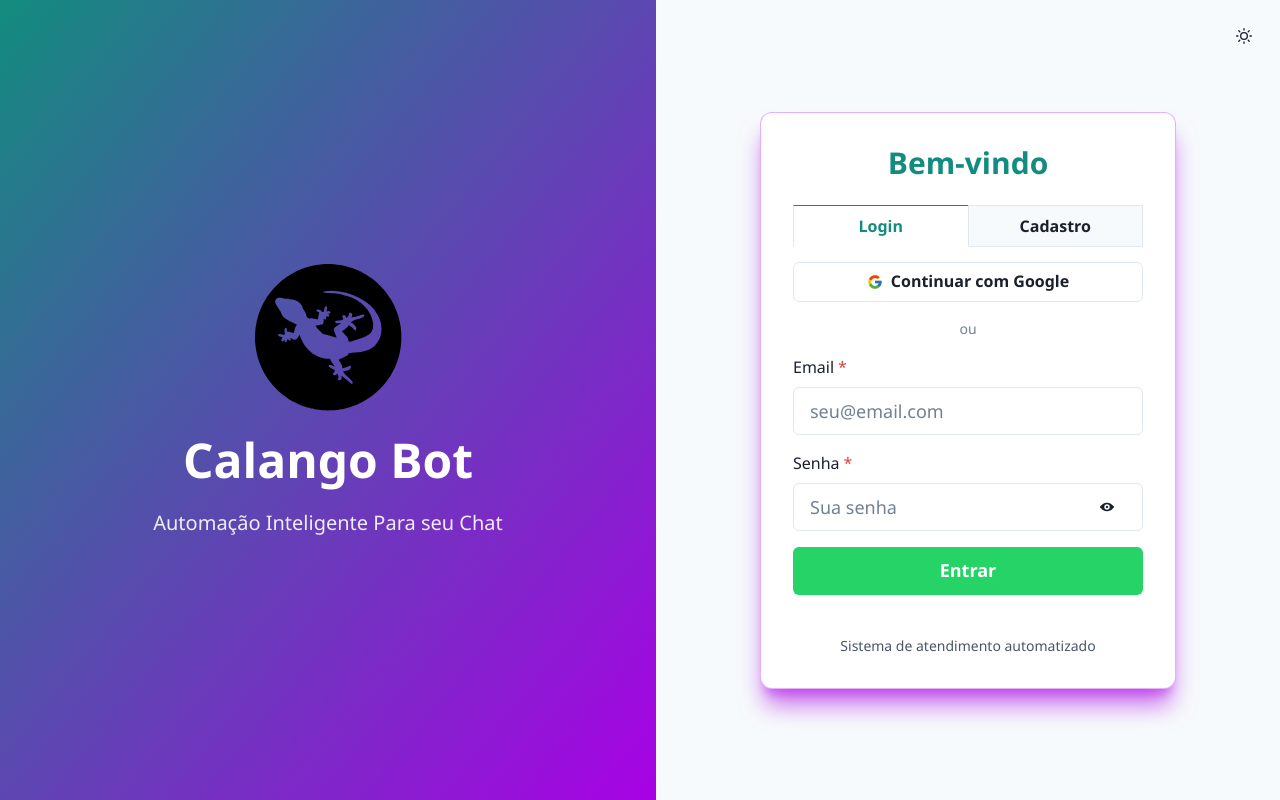
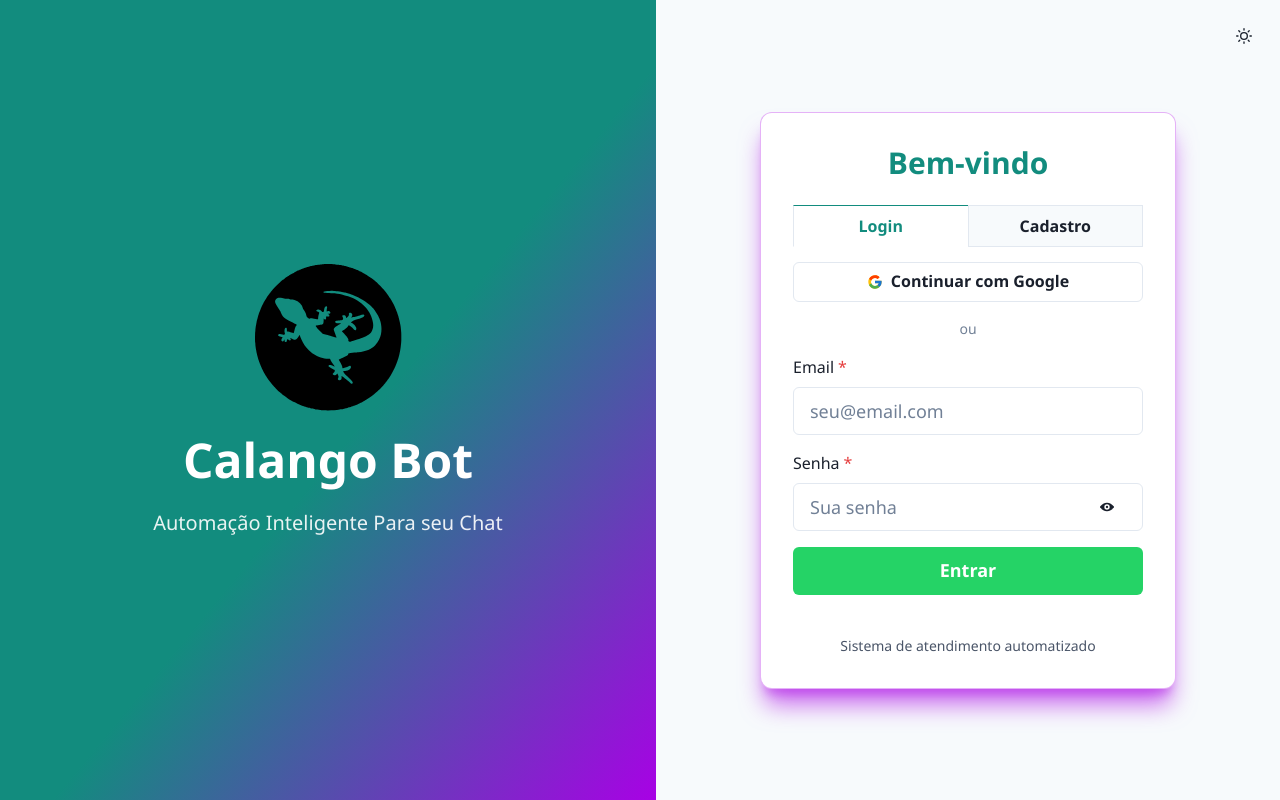
Before and after one commit to rodrigovmoreira/Chatbot-saas, a React (Create React App) app in the folder frontend/: page /login in a window 1280 px wide. Built offline with nearby package versions, Linux system fonts and the light colour scheme; no server answers.

Commit message:
Mudança no gradiente do painel de login

```diff
--- a/frontend/src/pages/Login.jsx
+++ b/frontend/src/pages/Login.jsx
@@ -143,7 +143,7 @@
       {/* Left Panel - Brand */}
       <Flex
         flex={1}
-        bgGradient="linear(to-br, brand.600, brand.neon)"
+        bgGradient="linear(to-br, brand.600 54%, brand.neon)"
         justify="center"
         align="center"
         direction="column"
```
